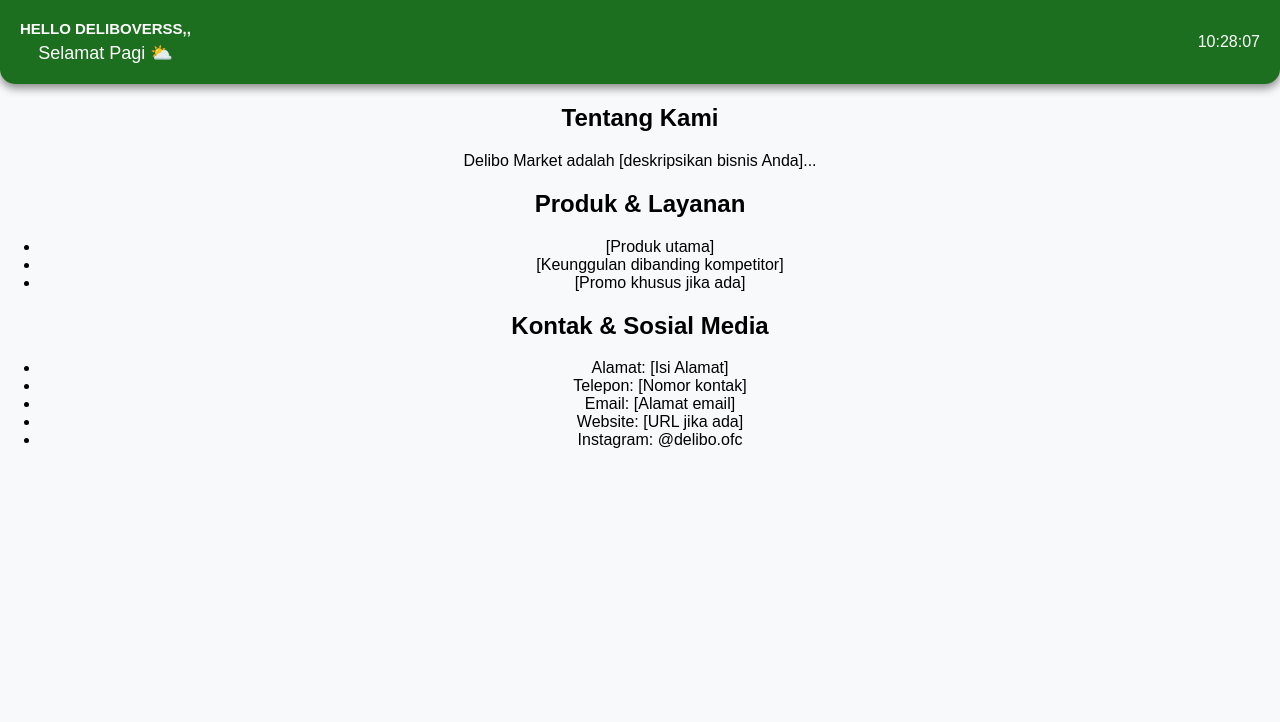
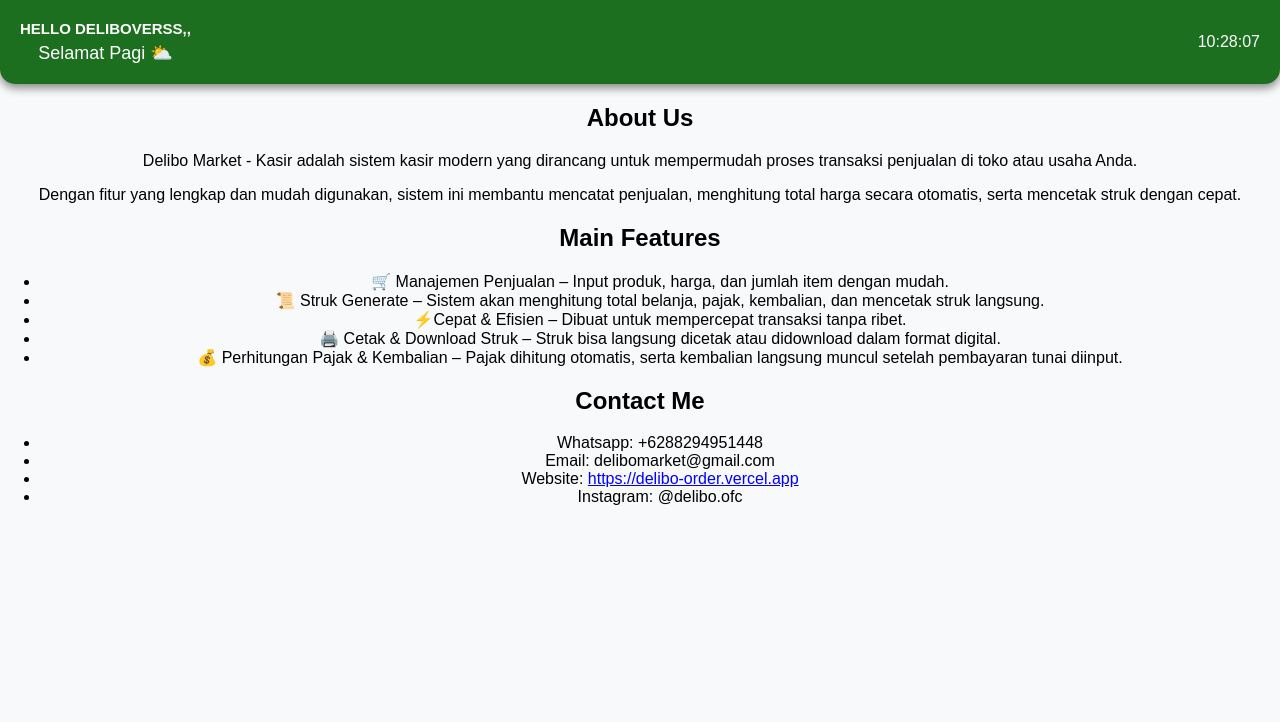
Before and after one commit to Fizxxc/kasir-delibo, a plain HTML site: page home.html in a window 1280 px wide. Shown: the top 722 px of the page. Drawn offline with Linux system fonts and the light colour scheme.

Commit message:
Add files via upload

```diff
--- a/home.css
+++ b/home.css
@@ -54,3 +54,11 @@
     color: #1c6f1f;
     font-weight: bold;
 }
+a {
+    color: blue;
+    text-decoration: underline;
+}
+
+a:hover {
+    color: red;
+}
--- a/home.html
+++ b/home.html
@@ -20,22 +20,24 @@
         <h2 id="greeting"></h2>
         <div class="content">
 
-            <h2>Tentang Kami</h2>
-            <p>Delibo Market adalah [deskripsikan bisnis Anda]...</p>
+            <h2>About Us</h2>
+            <p>Delibo Market - Kasir adalah sistem kasir modern yang dirancang untuk mempermudah proses transaksi penjualan di toko atau usaha Anda.</p>
+            <p>Dengan fitur yang lengkap dan mudah digunakan, sistem ini membantu mencatat penjualan, menghitung total harga secara otomatis, serta mencetak struk dengan cepat.</p>
 
-            <h2>Produk & Layanan</h2>
+            <h2>Main Features</h2>
             <ul>
-                <li>[Produk utama]</li>
-                <li>[Keunggulan dibanding kompetitor]</li>
-                <li>[Promo khusus jika ada]</li>
+                <li>🛒 Manajemen Penjualan – Input produk, harga, dan jumlah item dengan mudah.</li>
+                <li>📜 Struk Generate – Sistem akan menghitung total belanja, pajak, kembalian, dan mencetak struk langsung.</li>
+                <li>⚡Cepat & Efisien – Dibuat untuk mempercepat transaksi tanpa ribet.</li>
+                <li>🖨️ Cetak & Download Struk – Struk bisa langsung dicetak atau didownload dalam format digital.</li>
+                <li>💰 Perhitungan Pajak & Kembalian – Pajak dihitung otomatis, serta kembalian langsung muncul setelah pembayaran tunai diinput.</li>
             </ul>
 
-            <h2>Kontak & Sosial Media</h2>
+            <h2>Contact Me</h2>
             <ul>
-                <li>Alamat: [Isi Alamat]</li>
-                <li>Telepon: [Nomor kontak]</li>
-                <li>Email: [Alamat email]</li>
-                <li>Website: [URL jika ada]</li>
+                <li>Whatsapp: +6288294951448</li>
+                <li>Email: delibomarket@gmail.com</li>
+                <li>Website: <a href="https://delibo-order.vercel.app" target="_blank">https://delibo-order.vercel.app</a></li>
                 <li>Instagram: @delibo.ofc</li>
             </ul>
         </div>
```
